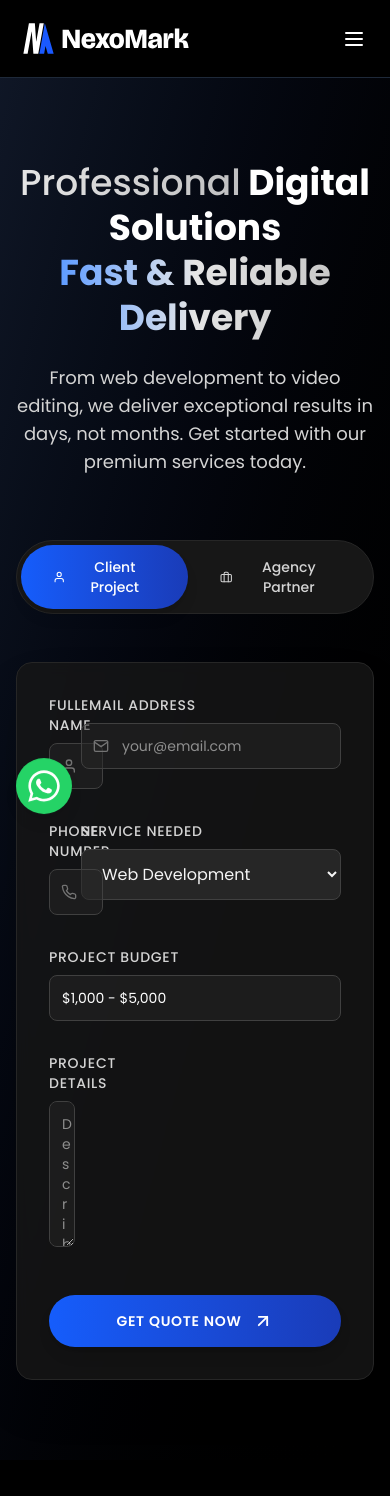
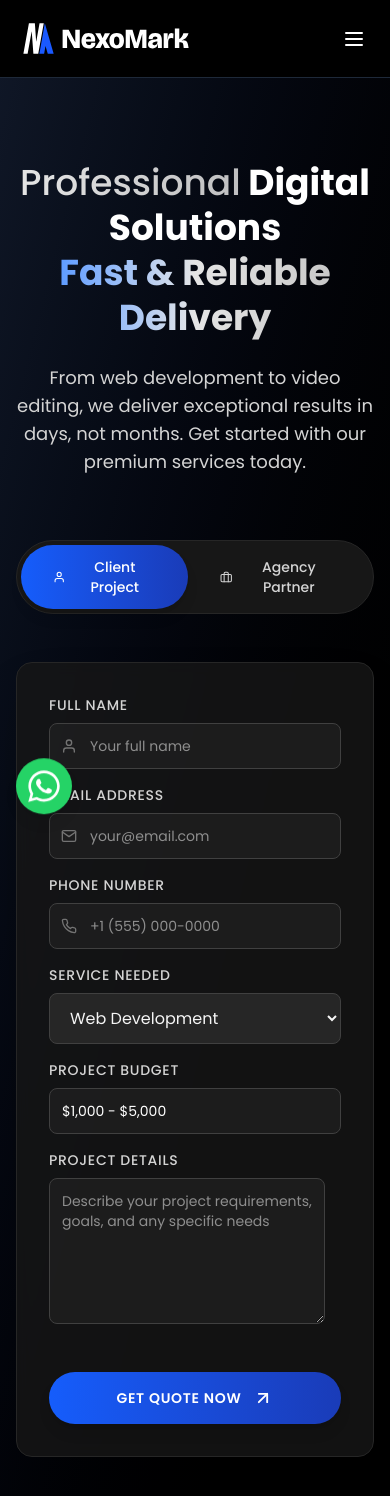
Before and after one commit to zeeshang8721/nexo-mark, a Next.js app: page /contact-us in a window 390 px wide. Shown: the top 1496 px of the page. Built offline with nearby package versions, Linux system fonts and the light colour scheme.

Commit message:
form updated

```diff
--- a/src/Components/Contact/ContactUs.tsx
+++ b/src/Components/Contact/ContactUs.tsx
@@ -399,9 +399,9 @@ export default function ContactUs() {
                                 exit={{ opacity: 0 }}
                                 onSubmit={handleSubmit}
                             >
-                                <div className="grid grid-cols-1 gap-8 sm:grid-cols-2">
+                                <div className="grid grid-cols-1 gap-4 sm:gap-8 sm:grid-cols-2">
                                     {/* Common Fields */}
-                                    <div className="sm:col-span-2">
+                                    <div className="col-span-2">
                                         <label
                                             htmlFor="name"
                                             className="block text-sm font-medium text-neutral-300 mb-2 uppercase tracking-wider"
@@ -425,7 +425,7 @@ export default function ContactUs() {
                                         </div>
                                     </div>
 
-                                    <div>
+                                    <div className="col-span-2">
                                         <label
                                             htmlFor="email"
                                             className="block text-sm font-medium text-neutral-300 mb-2 uppercase tracking-wider"
@@ -449,7 +449,7 @@ export default function ContactUs() {
                                         </div>
                                     </div>
 
-                                    <div>
+                                    <div className="col-span-2">
                                         <label
                                             htmlFor="phone"
                                             className="block text-sm font-medium text-neutral-300 mb-2 uppercase tracking-wider"
@@ -475,7 +475,7 @@ export default function ContactUs() {
                                     {/* Conditional Fields */}
                                     {activeTab === "client" ? (
                                         <>
-                                            <div className="sm:col-span-2">
+                                            <div className="col-span-2">
                                                 <label className="block text-sm font-medium text-neutral-300 mb-2 uppercase tracking-wider">
                                                     Service Needed
                                                 </label>
@@ -524,7 +524,7 @@ export default function ContactUs() {
                                                 </div>
                                             </div>
 
-                                            <div className=" col-span-2">
+                                            <div className="col-span-2">
                                                 <label
                                                     htmlFor="budget"
                                                     className="block text-sm font-medium text-neutral-300 mb-2 uppercase tracking-wider"
```
